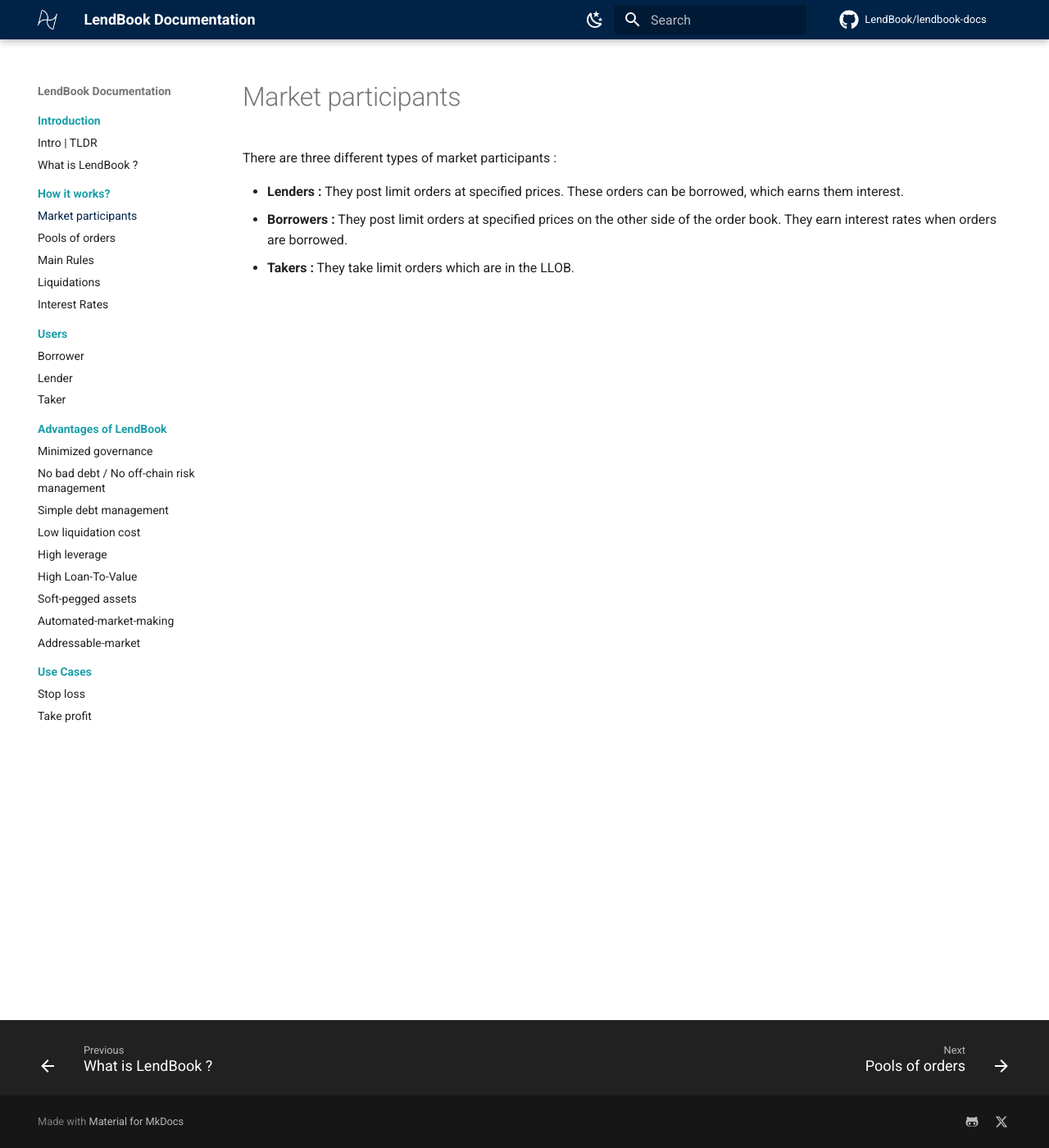
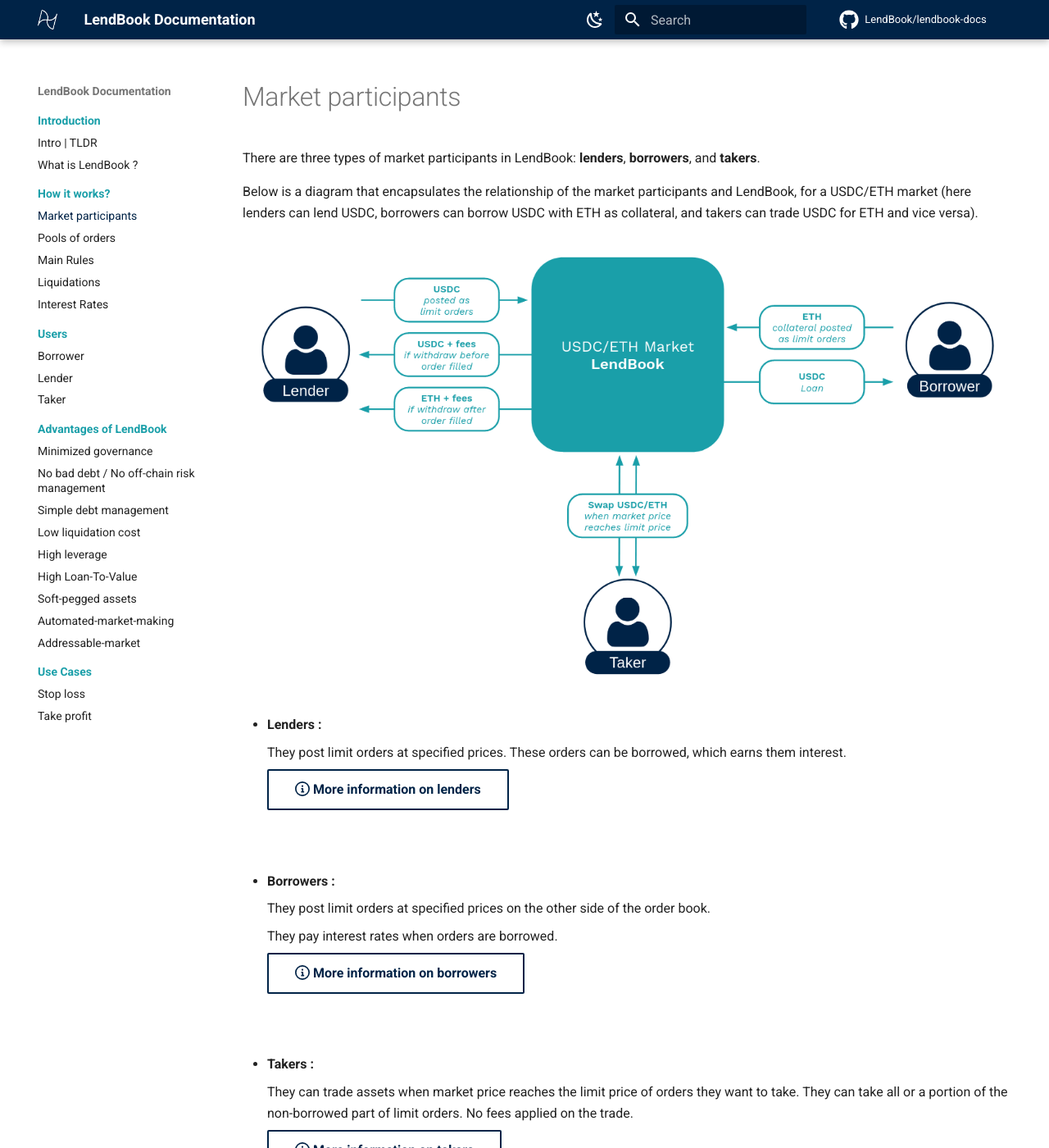
Before and after one commit to LendBook/lendbook-docs, an MkDocs documentation site: the page built from docs/how-it-works/market-participants.md, in a window 1280 px wide and 1400 px high. Shown: the whole window at 82% size. Built offline with MkDocs 1.6.1 and Material for MkDocs 9.7.7, drawn with Linux system fonts in a browser that asks for light colours; comment, search, counter and statistics services are not loaded.

Commit message:
market participants

```diff
--- a/docs/how-it-works/market-participants.md
+++ b/docs/how-it-works/market-participants.md
@@ -1,5 +1,35 @@
-There are three different types of market participants :
+There are three types of market participants in LendBook: **lenders**, **borrowers**, and **takers**.
 
-* **Lenders :** They post limit orders at specified prices. These orders can be borrowed, which earns them interest.
-* **Borrowers :** They post limit orders at specified prices on the other side of the order book. They earn interest rates when orders are borrowed.
-* **Takers :** They take limit orders which are in the LLOB.
+Below is a diagram that encapsulates the relationship of the market participants and LendBook, for a USDC/ETH market (here lenders can lend USDC, borrowers can borrow USDC with ETH as collateral, and takers can trade USDC for ETH and vice versa).
+
+<figure markdown>
+  ![Image title](../images/market-participants-1.png)
+</figure>
+
+
+* **Lenders :**
+
+    They post limit orders at specified prices. These orders can be borrowed, which earns them interest.
+
+    [:octicons-info-16: More information on lenders](../../users/lender){ .md-button }
+
+
+<br>
+
+* **Borrowers :**
+
+    They post limit orders at specified prices on the other side of the order book.
+
+    They pay interest rates when orders are borrowed.
+
+    [:octicons-info-16: More information on borrowers](../../users/borrower){ .md-button }
+
+<br>
+
+* **Takers :**
+
+    They can trade assets when market price reaches the limit price of orders they want to take.  They can take all or a portion of the non-borrowed part of limit orders. No fees applied on the trade.
+
+    [:octicons-info-16: More information on takers](../../users/taker){ .md-button }
+
+<br>
```
Also changed, not shown: README.md (+2 -2 lines), docs/advantages/governance.md (+12 -0 lines), docs/introduction/what-is-lendbook.md (+3 -15 lines), docs/images/market-participants-1.png (added), docs/images/what-is-lendbook-1.png (added), docs/images/what-is-lendbook_1.png (deleted).
